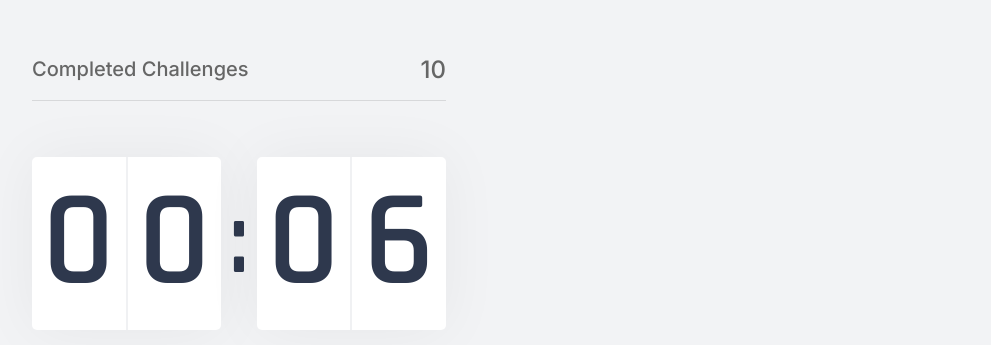
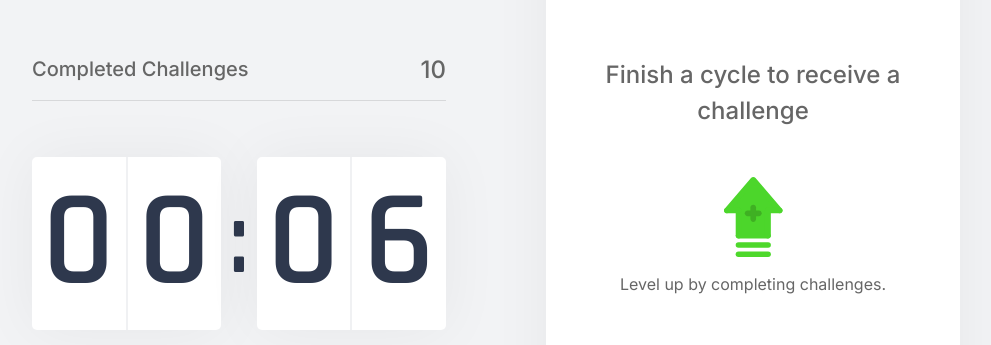
Before and after one commit to eltoncampos1/move.it, a Next.js app: page / in a window 1280 px wide. Shown: the part 234-579 px from the top of the page, without its empty margins (144-1135 px from the left). Built offline with nearby package versions, Linux system fonts and the light colour scheme.

Commit message:
chore: create challenge box structure

```diff
--- /dev/null
+++ b/src/components/ChalengeBox/index.tsx
@@ -0,0 +1,15 @@
+import { ChallengeBoxContainer, ChallengeNotActive } from "./styles";
+
+export function ChalengeBox() {
+  return (
+    <ChallengeBoxContainer>
+      <ChallengeNotActive>
+        <strong>Finish a cycle to receive a challenge</strong>
+        <p>
+          <img src="icons/level-up.svg" alt="Level Up" />
+          Level up by completing challenges.
+        </p>
+      </ChallengeNotActive>
+    </ChallengeBoxContainer>
+  );
+}
```
